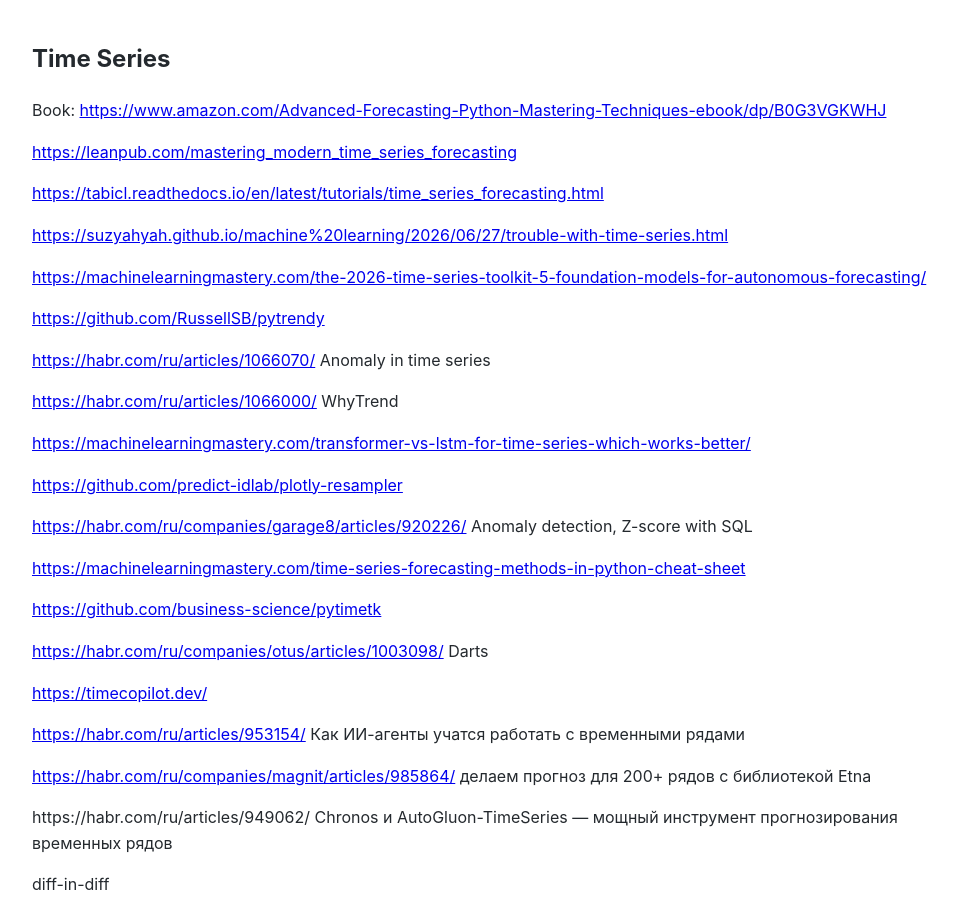
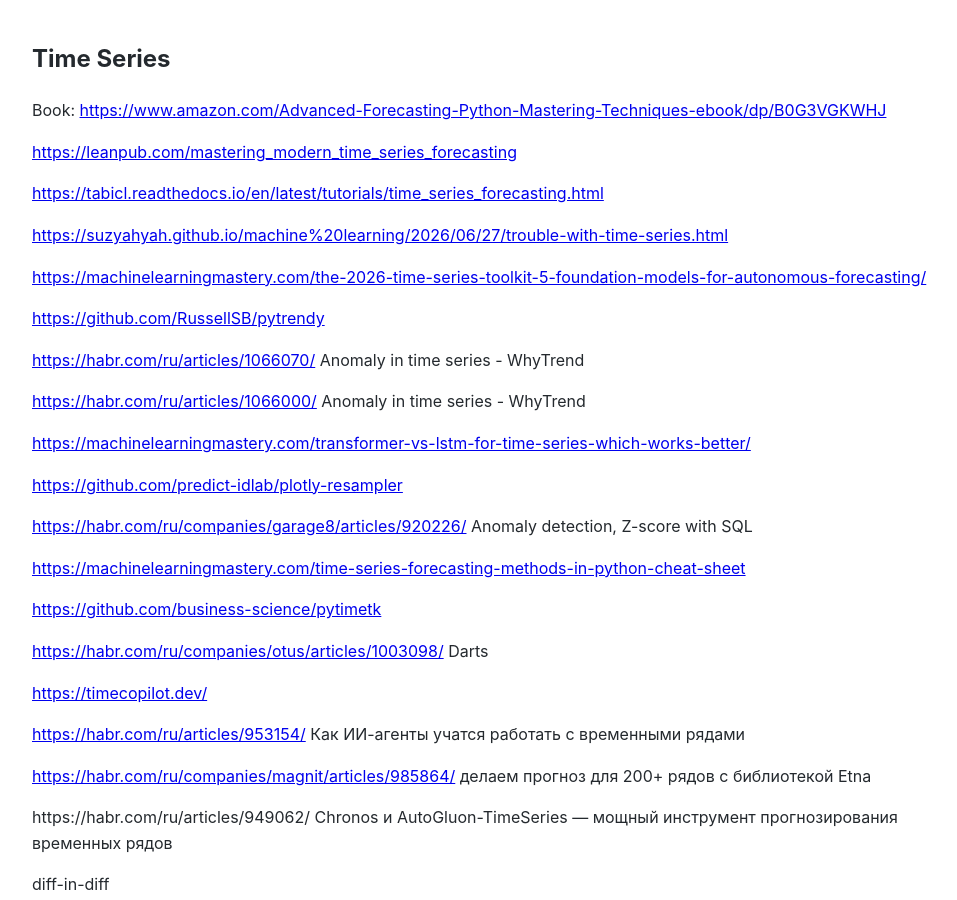
Before and after one commit to Michael-Lubinsky/michael-lubinsky.github.com, a Jekyll site: the page built from timeseries/timeseries.md, in a window 1280 px wide and 900 px high. Shown: the whole window, without its empty margins (158-1115 px from the left). Built offline with Jekyll 4.4.1, drawn with Linux system fonts in a browser that asks for light colours; our own code applies the rules of GitHub Pages for plain Markdown files.

Commit message:
Update timeseries.md

```diff
--- a/timeseries/timeseries.md
+++ b/timeseries/timeseries.md
@@ -11,9 +11,10 @@
 
 <https://github.com/RussellSB/pytrendy>
 
-<https://habr.com/ru/articles/1066070/> Anomaly in time series
 
-<https://habr.com/ru/articles/1066000/> WhyTrend
+<https://habr.com/ru/articles/1066070/> Anomaly in time series - WhyTrend
+
+<https://habr.com/ru/articles/1066000/> Anomaly in time series - WhyTrend
 
 <https://machinelearningmastery.com/transformer-vs-lstm-for-time-series-which-works-better/>
 
```
